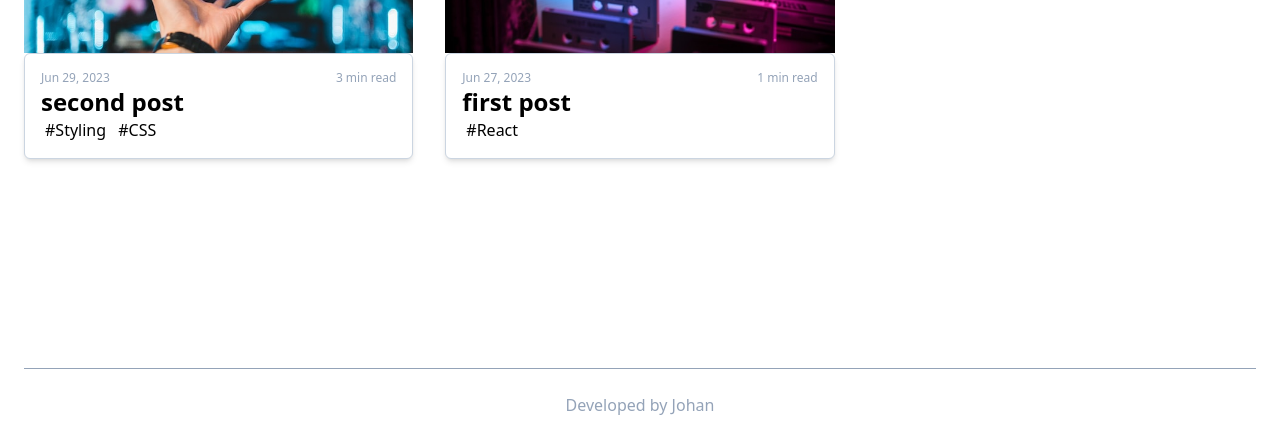
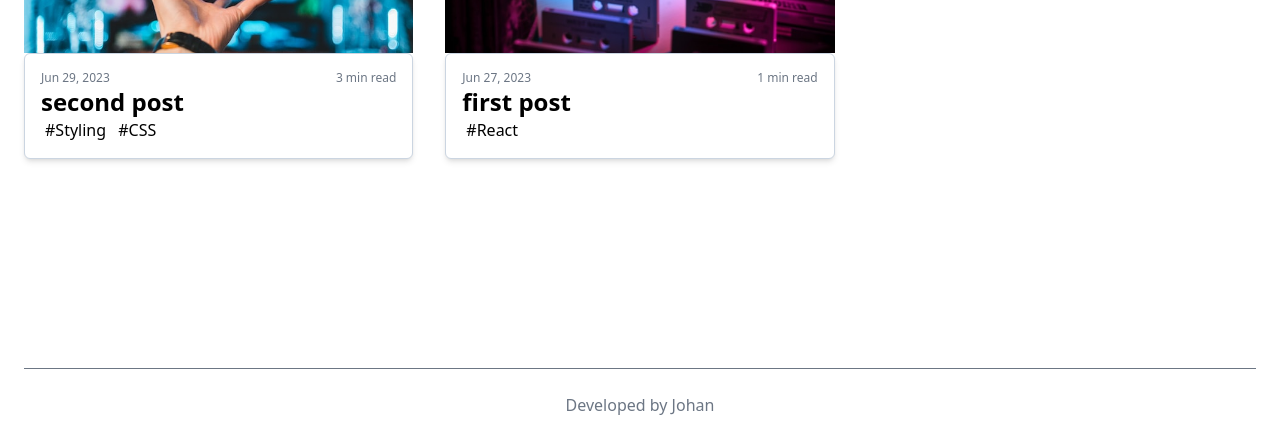
Before and after one commit to Johan-Melin/jm-blog, a Next.js app: page / in a window 1280 px wide. Shown: the part 359-797 px from the top of the page. Built offline with nearby package versions, Linux system fonts and the light colour scheme.

Commit message:
update gray text color for contrast

```diff
--- a/tailwind.config.js
+++ b/tailwind.config.js
@@ -9,7 +9,7 @@ module.exports = {
     colors: {
       white: '#ffffff',
       light: '#cbd5e1',
-      gray: '#94a3b8',
+      gray: '#6c7684',
       dark: '#1e293b',
       link: '#7c3aed',
     },
```
